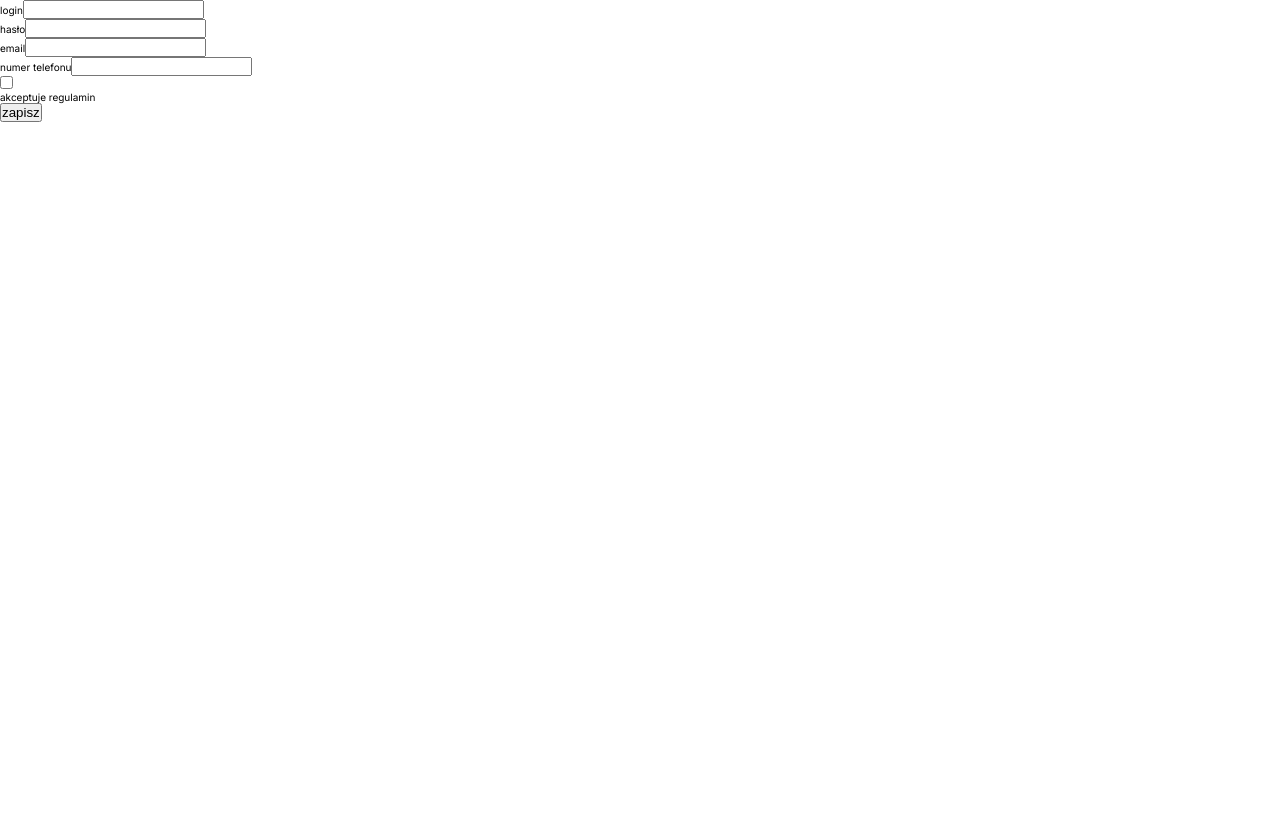
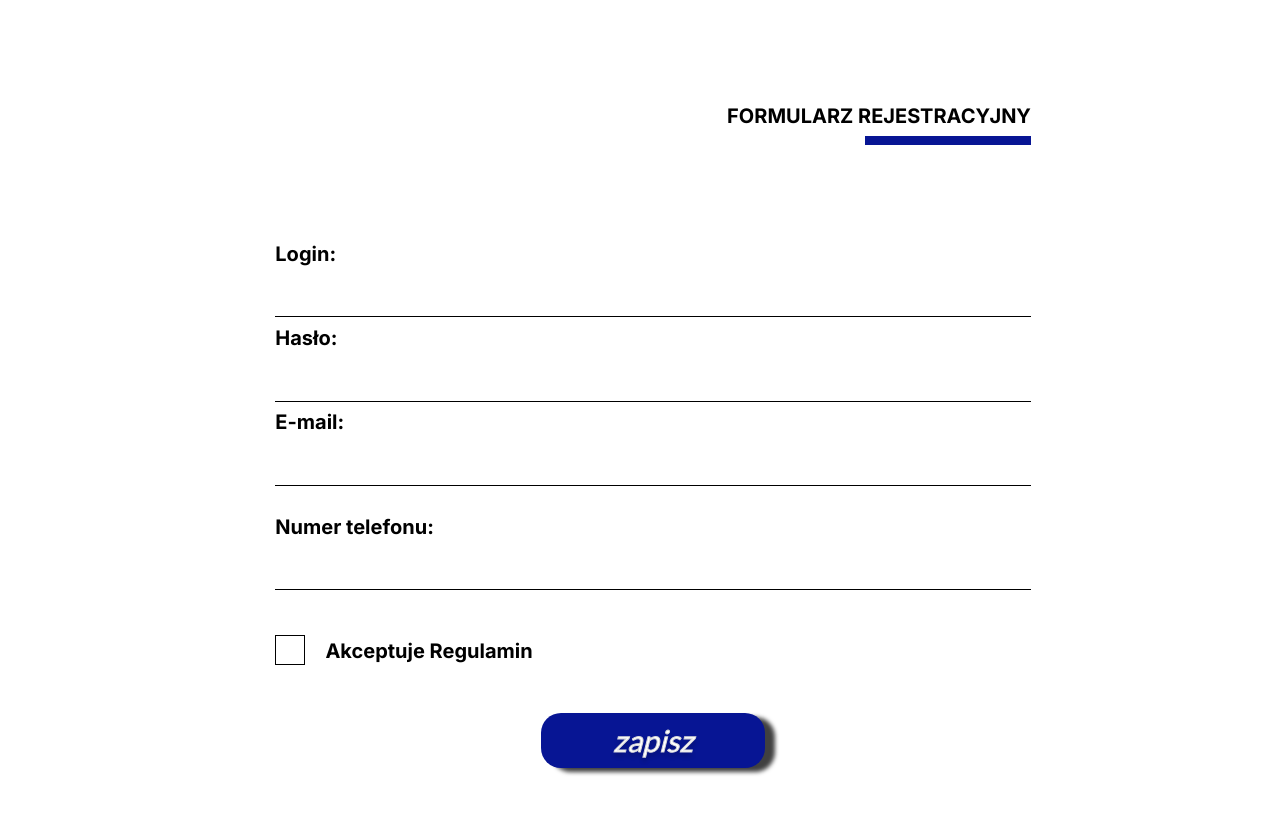
Before and after one commit to Krzysztofe/profile, a React (Create React App) app in the folder profile-app/: page /profile/form in a window 1280 px wide. Shown: the top 814 px of the page. Built offline with nearby package versions, Linux system fonts and the light colour scheme.

Commit message:
add form styles

```diff
--- a/profile-app/src/components/form/Form.tsx
+++ b/profile-app/src/components/form/Form.tsx
@@ -1,6 +1,6 @@
 import React, {ChangeEvent, FormEvent, useContext, useState, useEffect} from 'react';
-import InputText from "./InputText";
-import InputCheckbox from "./InputCheckbox";
+import InputText from "./formInputs/InputText";
+import InputCheckbox from "./formInputs/InputCheckbox";
 import {formValidation} from "../library/formValidation";
 import {POSTUser} from "../library/fetchPOST";
 import {GlobalContext} from "../contextAPI/globalContextProv";
@@ -69,7 +69,15 @@ const Form = () => {
     }
 
     return (
-        <form onSubmit={handleSubmit}>
+        <>
+        <header>
+            <div className="wrapper wrapper--formHeader">
+                <h2 className="formHeader__h2">formularz rejestracyjny</h2>
+            </div>
+        </header>
+
+        <form onSubmit={handleSubmit}
+        className="wrapper wrapper--form">
 
             <InputText label="login"
                        type='text'
@@ -83,29 +91,30 @@ const Form = () => {
                        value={inputsValues.password}
                        handleChange={handleChange}/>
 
-            <InputText label="email"
+            <InputText label="e-mail"
                        type='email'
                        name='email'
                        value={inputsValues.email}
                        handleChange={handleChange}/>
-            <p>{errors.email}</p>
+            <p className='inputError'>{errors.email}</p>
 
             <InputText label="numer telefonu"
                        type='number'
                        name='phone'
                        value={inputsValues.phone}
                        handleChange={handleChange}/>
-            <p>{errors.phone}</p>
+            <p className='inputError'>{errors.phone}</p>
 
             <InputCheckbox value={inputsValues.checkbox}
                            handleChange={handleChange}/>
-            <p>{errors.checkbox}</p>
+            { errors ? <p className='inputError'>{errors.checkbox}</p> : null}
 
-            {postInfoPrint ? <p>{fetchErrors}</p> : null}
-            {loading ? <p>wysyłka</p> : null}
-            <button>zapisz</button>
+            <button className='button'>zapisz</button>
+            {loading ? <p className='inputError inputError--underButton'>wysyłka</p> : null}
+            {postInfoPrint ? <p className='inputError inputError--underButton'>{fetchErrors}</p> :  null}
+        </form>
 
-        </form>
+</>
     );
 };
 
--- a/profile-app/src/components/form/InputCheckbox.tsx
+++ b/profile-app/src/components/form/formInputs/InputCheckbox.tsx
@@ -8,13 +8,14 @@ interface Props {
 const InputCheckbox: FC<Props> = ({value, handleChange}) => {
 
     return (
-            <label>
+            <label className='inputCheckbox__label'>
                 <input type='checkbox'
                        name = 'checkbox'
                        checked={value}
-                       onChange={handleChange}/>
-                <div></div>
-                <p>akceptuje regulamin</p>
+                       onChange={handleChange}
+                className='inputCheckbox'/>
+                <div className='inputCheckbox__style'></div>
+                <p  className='inputCheckbox__text'>akceptuje regulamin</p>
             </label>
     );
 };
--- a/profile-app/src/components/form/InputText.tsx
+++ b/profile-app/src/components/form/formInputs/InputText.tsx
@@ -17,11 +17,13 @@ const InputText: FC<Props> = ({
                               }) => {
     return (
         <div>
-            <label> {label}</label>
+            <label className='inputText__label'>
+                {label}:</label>
             <input type={type}
                    value={value}
                    name={name}
-                   onChange={handleChange}/>
+                   onChange={handleChange}
+                   className='inputText'/>
         </div>
     );
 };
--- a/profile-app/src/scss/elements/card/_header.scss
+++ b/profile-app/src/scss/elements/card/_header.scss
@@ -1,28 +1,42 @@
 .wrapper--header {
-  padding: 1.1rem 2.1rem;
+  padding: 1.1rem + 2rem 2.1rem + 2rem;
   display: flex;
   justify-content: space-between;
 }
 
 .header__h1 {
   font-family: $font-family-button;
-  font-size: 3rem;
+  font-size: 3rem + 3rem;
 }
 
-.header__button{
+.header__button {
   font-family: $font-family-button;
   font-style: italic;
   text-align: left;
-  font-size: 3rem;
+  font-size: 3rem + 1rem;
   line-height: 3rem;
   background-color: #40483A;
   color: $color-white;
   border-radius: 2rem;
   box-shadow: 1rem 0.4rem 0.4rem rgba(0, 0, 0, 0.75);
   text-shadow: 0 0.4rem 0.4rem rgba(0, 0, 0, 0.25);
-  -webkit-text-stroke: 1px  #D9D9D9;
-  width: 23.6rem;
-  height: 9rem;
+  -webkit-text-stroke: 1px #D9D9D9;
+  width: 23.6rem + 5rem;
+  height: 9rem + 5rem;
   padding: 1rem 4.3rem;
   border: none;
 }
+
+@include media {
+  .wrapper--header {
+    padding: 1.1rem 2.1rem;
+  }
+  .header__h1 {
+    font-size: 3rem;
+  }
+  .header__button {
+    width: 23.6rem;
+    height: 9rem;
+    font-size: 3rem
+  }
+}
--- a/profile-app/src/scss/elements/card/_main.scss
+++ b/profile-app/src/scss/elements/card/_main.scss
@@ -1,31 +1,21 @@
 
 .main__container {
   box-shadow: 0.8rem 0.1rem 0.4rem 0.1rem rgba(0,0,0,0.75);
-  //margin-top: 7.6rem;
-  //margin-left: 16.01rem;
   margin: 7.6rem auto auto auto;
   width: 90%;
-  height: 73.98rem;
+  height: 73.98rem + 16rem;
   background-color: $color-image-background;
   border-radius: 50rem 6rem 30rem 10rem;
   padding-top: 14rem;
-  @media (min-width:800px) {
-    margin-left: 16.01rem;
-    width: 79.8rem;
-  }
 }
 
 .main__image{
   border-radius: 20rem 2rem 10rem 5rem;
   width: 70%;
-  height: 38.3rem;
+  height: 38.3rem + 12rem;
   display: block;
   margin: 0 auto;
   object-fit: cover;
-  @media (min-width:800px) {
-    margin-left: 14.4rem;
-    width: 53.4rem;
-  }
 }
 
 .main_nameContainer{
@@ -71,8 +61,8 @@
   font-family: $font-family-button;
   font-style: italic;
   background-color: #35660E;
-  width: 22.9rem;
-  height: 5.48rem;
+  width: 22.9rem + 3rem;
+  height: 5.48rem + 3rem;
   font-size: 3rem;
   -webkit-text-stroke: 1px  #D9D9D9;
   color: $color-white;
@@ -82,3 +72,22 @@
   border-radius: 2rem;
   border: none;
 }
+
+
+@include media{
+.main__container{
+  margin-left: 16.01rem;
+  width: 79.8rem;
+  height: 73.98rem;
+}
+  .main__image{
+    margin-left: 14.4rem;
+    width: 53.4rem;
+    height: 38.3rem;
+  }
+
+  .main__button{
+    width: 22.9rem;
+    height: 5.48rem;
+  }
+}
--- /dev/null
+++ b/profile-app/src/scss/elements/form/_form.scss
@@ -0,0 +1,34 @@
+.wrapper--form {
+  padding: 10.01rem 17.4rem - 7rem 4rem 20.03rem - 7rem;
+  min-height: 120rem;
+}
+
+.button {
+  display: block;
+  width: 22.4rem + 10rem;
+  height: 5.48rem + 5rem;
+  border-radius: 2rem;
+  margin: 2.5rem auto;
+  background-color: $color-form-primary;
+  font-family: $font-family-button;
+  font-style: italic;
+  font-size: 3rem + 2rem;
+  -webkit-text-stroke: 1px #D9D9D9;
+  color: $color-white;
+  line-height: 3rem;
+  text-shadow: 0 0.4rem 0.4rem rgba(0, 0, 0, 0.25);
+  box-shadow: 1rem 0.4rem 0.4rem rgba(0, 0, 0, 0.75);
+  border: none;
+}
+
+
+@include media {
+  .wrapper--form{
+    padding: 10.01rem 17.4rem 4rem 20.03rem;
+  }
+  .button{
+    width: 22.4rem;
+    height: 5.48rem;
+    font-size: 3rem;
+  }
+}
--- /dev/null
+++ b/profile-app/src/scss/elements/form/_form_header.scss
@@ -0,0 +1,32 @@
+.wrapper--formHeader{
+  text-align: right;
+  padding: 10.01rem - 7rem 17.4rem - 7rem 4rem 20.03rem - 7rem;
+}
+
+.formHeader__h2{
+  text-transform: uppercase;
+  font-size: 2rem + 1rem;
+  font-weight: bold;
+  line-height: 3.3rem;
+  position: relative;
+  &::after{
+    position: absolute;
+    right: 0;
+    bottom: -1.2rem;
+    content: "";
+    display: block;
+    width: 16.6rem;
+    height: 0.92rem;
+    background-color: $color-form-primary;
+  }
+}
+
+@include media{
+  .wrapper--formHeader {
+    padding: 10.01rem 17.4rem 0 20.03rem;
+  }
+
+  .formHeader__h2{
+    font-size: 2rem;
+  }
+}
--- /dev/null
+++ b/profile-app/src/scss/elements/form/form_inputs/_input_checkbox.scss
@@ -0,0 +1,34 @@
+.inputCheckbox__label{
+  display: flex;
+}
+
+.inputCheckbox{
+  display: none;
+}
+
+.inputCheckbox__style{
+  width: 3rem;
+  height: 3rem;
+  border: 1px solid $color-black;
+  margin-top: 2.48rem;
+  margin-right: 2.01rem;
+  margin-bottom: 3rem;
+}
+
+.inputCheckbox:checked + .inputCheckbox__style{
+  background-color: $color-form-primary;
+}
+
+.inputCheckbox__text{
+  font-size: 2rem;
+  font-weight: $font-weight-semiBold;
+  line-height: 3.3rem;
+  margin-top: 2.48rem;
+  text-transform: capitalize;
+}
+
+@include media{
+  .inputCheckbox__style {
+    margin-bottom: 0;
+  }
+}
--- /dev/null
+++ b/profile-app/src/scss/elements/form/form_inputs/_input_text.scss
@@ -0,0 +1,61 @@
+
+.inputText__label {
+  display: block;
+  font-size: 2rem + 2rem;
+  font-weight: $font-weight-semiBold;
+  line-height: 3.3rem;
+  margin-top: 0.48rem;
+
+  &:first-letter {
+    text-transform: uppercase;
+  }
+}
+
+.inputText {
+  width: 100%;
+  height: 4.64rem + 5rem;
+  border: none;
+  border-bottom: 1px solid black;
+  padding-left: 1rem;
+  font-size: 2em + 2em;
+  margin-top: 2em;
+  margin-bottom: 2.5rem;
+}
+
+.inputError{
+  height: 2rem;
+  color: rgb(255,0,0);
+  font-size: 1rem + 1rem;
+  &:first-letter{
+    text-transform: uppercase;
+  }
+}
+
+.inputError--underButton{
+  margin-top: 2rem;
+  margin-left: 26.5rem;
+  font-size: 2rem + 1rem;
+}
+
+
+@include media{
+
+  .inputText__label{
+    font-size: 2rem;
+  }
+
+  .inputText {
+    margin-top: 0;
+    margin-bottom: 0;
+    height: 4.64rem;
+    font-size: 2em;
+  }
+
+  .inputError {
+   font-size: 1rem;
+  }
+  .inputError--underButton{
+    font-size: 2rem;
+  }
+
+  }
--- a/profile-app/src/scss/index.scss
+++ b/profile-app/src/scss/index.scss
@@ -6,6 +6,11 @@
 @import "settings/variables";
 @import "settings/typography";
 @import "settings/base";
+@import "settings/mixins";
 
 @import "elements/card/header";
 @import "elements/card/main";
+@import "elements/form/form_header";
+@import "elements/form/form";
+@import "elements/form/form_inputs/input_text";
+@import "elements/form/form_inputs/input_checkbox";
--- /dev/null
+++ b/profile-app/src/scss/settings/_mixins.scss
@@ -0,0 +1,4 @@
+@mixin media {
+  @media (min-width: 800px)
+  {@content}
+}
--- a/profile-app/src/scss/settings/_variables.scss
+++ b/profile-app/src/scss/settings/_variables.scss
@@ -9,4 +9,5 @@ $font-weight-slim: 100;
 
 $color-image-background: rgba(217, 217, 217, 1);
 $color-form-primary: rgba(7, 21, 148, 1);
-$color-white:  #FFFFFF
+$color-white:  #FFFFFF;
+$color-black:  rgba(0,0,0, 1)
```
